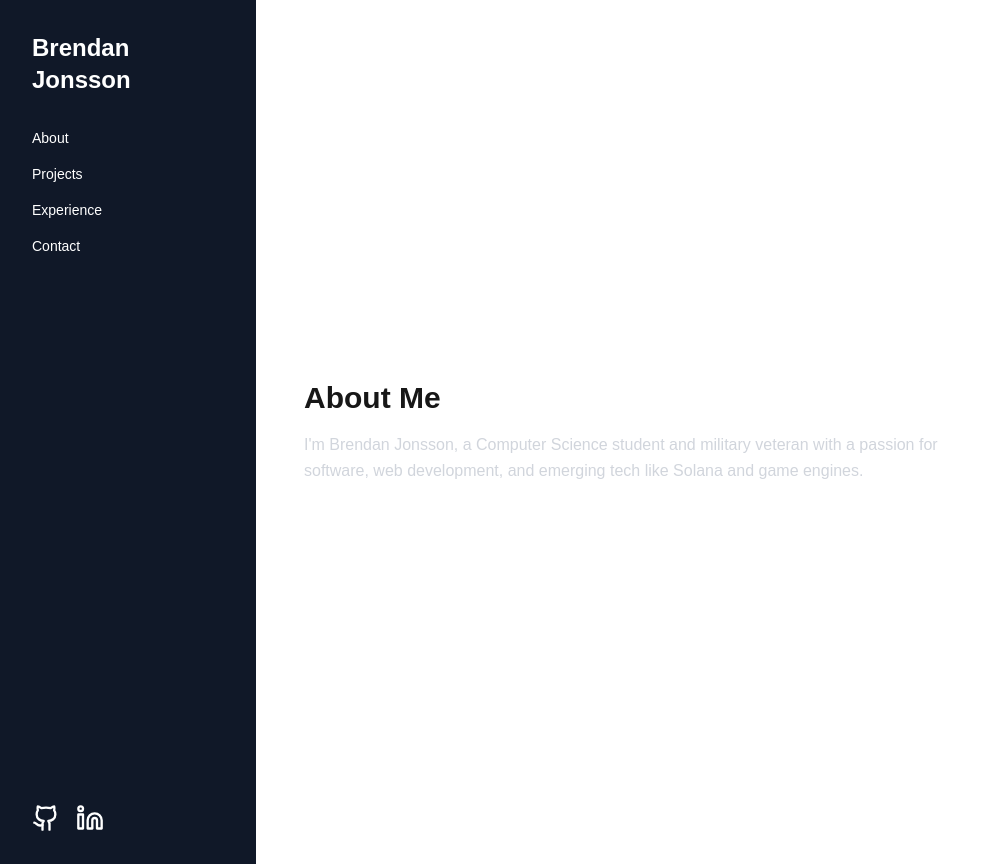
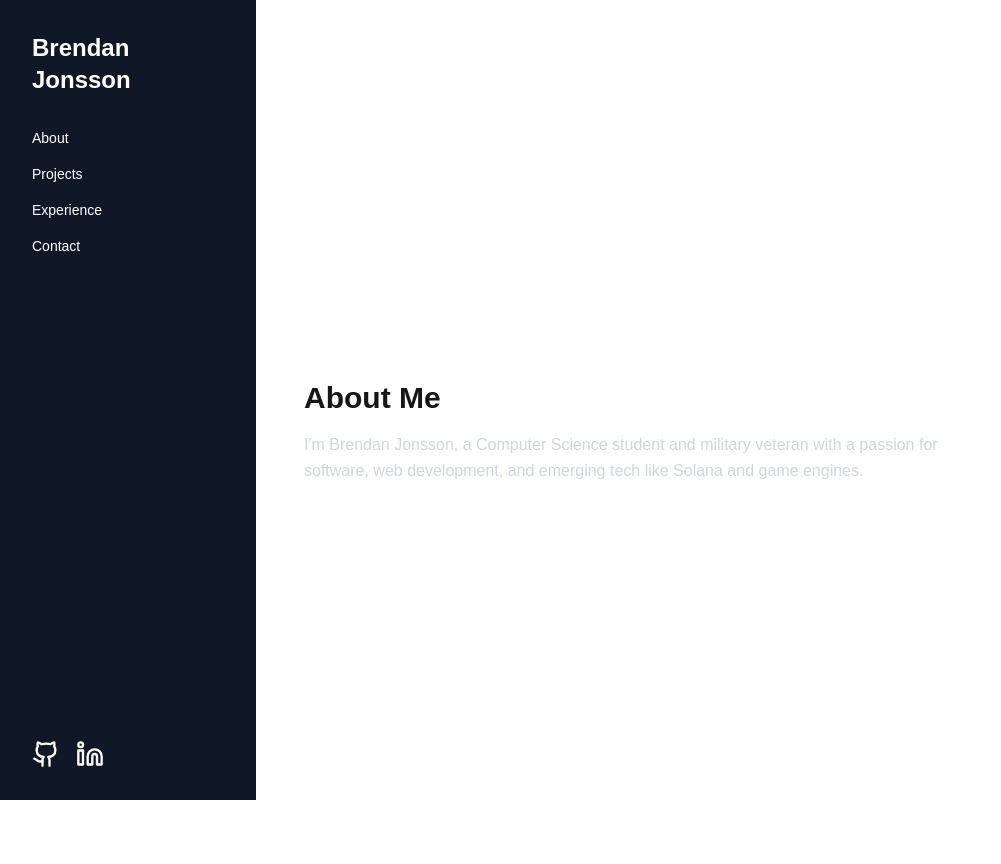
Before and after one commit to SlyyZero/brendandev, a Next.js app in the folder brendandev-portfolio/: page / in a window 1280 px wide. Shown: the whole page, without its empty margins (0-1001 px from the left). Built offline with nearby package versions, Linux system fonts and the light colour scheme.

Commit message:
sidebar fixed update

```diff
--- a/brendandev-portfolio/src/components/Shell.tsx
+++ b/brendandev-portfolio/src/components/Shell.tsx
@@ -10,16 +10,16 @@ export default function Shell({ children }: { children: React.ReactNode }) {
   const closeSidebar = () => setIsSidebarOpen(false);
 
   return (
-    <div className="relative min-h-screen flex flex-col md:flex-row overflow-x-hidden">
-      {/* Mobile Hamburger Button */}
+    <div className="relative min-h-screen flex flex-col md:flex-row">
+      {/* Mobile Hamburger */}
       <div className="fixed top-4 left-4 z-50 md:hidden">
         <MobileNavToggle onToggle={() => setIsSidebarOpen(!isSidebarOpen)} />
       </div>
 
-      {/* Sidebar */}
+      {/* Sidebar — visible only on desktop */}
       <Sidebar isOpen={isSidebarOpen} />
 
-      {/* Black semi-transparent overlay */}
+      {/* Overlay for mobile */}
       {isSidebarOpen && (
         <div
           onClick={closeSidebar}
@@ -27,8 +27,8 @@ export default function Shell({ children }: { children: React.ReactNode }) {
         ></div>
       )}
 
-      {/* Main Content */}
-      <main className="flex-1 p-8 z-20">
+      {/* Main Content Area */}
+      <main className="flex-1 p-8 md:ml-64">
         {children}
       </main>
     </div>
--- a/brendandev-portfolio/src/components/Sidebar.tsx
+++ b/brendandev-portfolio/src/components/Sidebar.tsx
@@ -5,12 +5,7 @@ import { Github, Linkedin } from 'lucide-react';
 
 export default function Sidebar({ isOpen }: { isOpen: boolean }) {
   return (
-<aside className={`w-full md:w-64 bg-gray-900 text-white p-8 flex flex-col justify-between
-  transform transition-transform duration-300 ease-in-out
-  ${isOpen ? 'translate-x-0' : '-translate-x-full'}
-  z-40
-  md:relative md:translate-x-0 md:h-auto
-`}>
+<aside className={`hidden md:flex fixed top-0 left-0 h-full w-64 bg-gray-900 text-white p-8 flex-col justify-between z-40`}>
       <div>
         <h1 className="text-2xl font-bold mb-8">Brendan Jonsson</h1>
         <nav className="flex flex-col space-y-4 text-sm">
```
